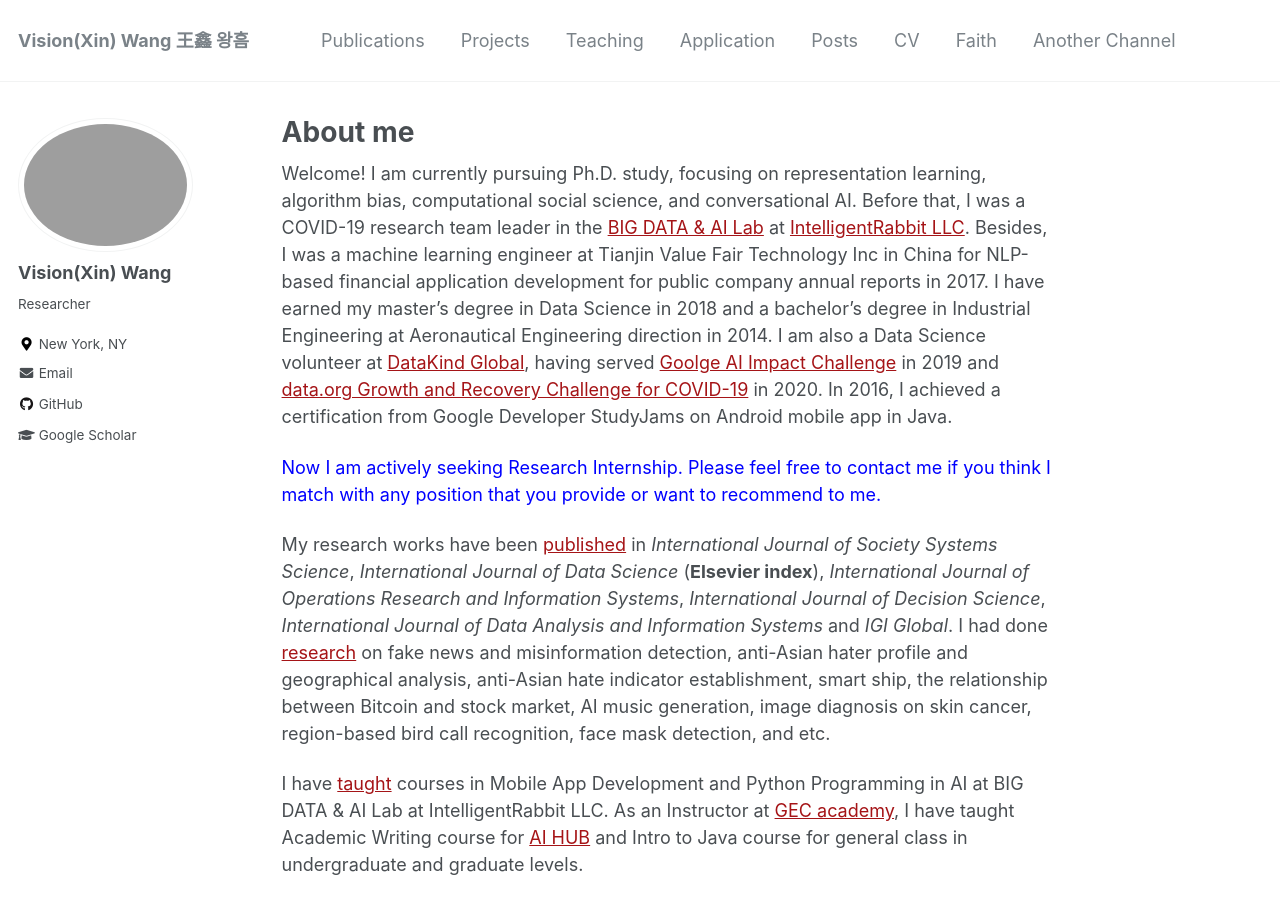
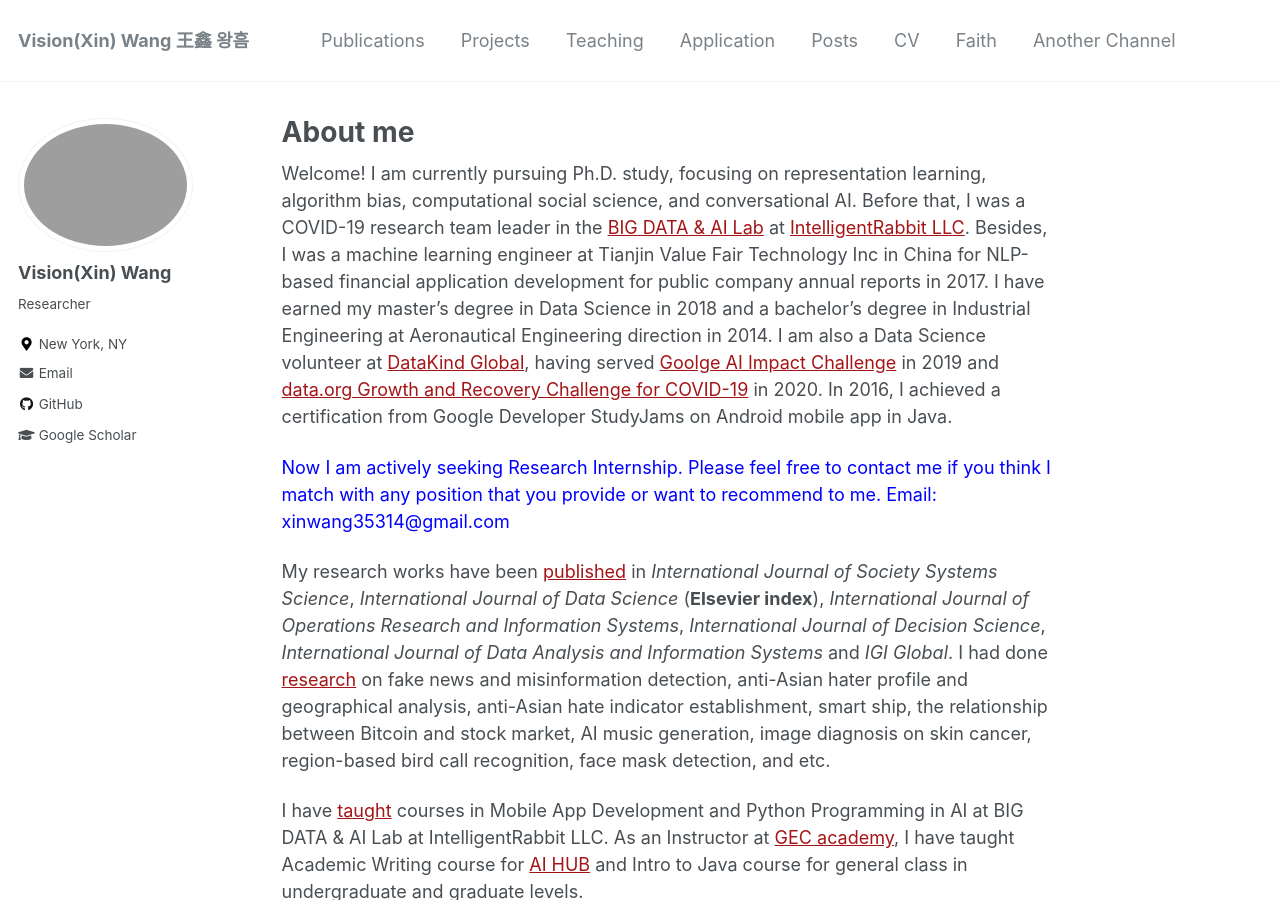
Before and after one commit to xin-wang-kr/xin-wang-kr.github.io, a Jekyll site: the page built from _pages/about.md, in a window 1280 px wide and 900 px high. Built offline with Jekyll 4.4.1, drawn with Linux system fonts in a browser that asks for light colours.

Commit message:
Update about.md

```diff
--- a/_pages/about.md
+++ b/_pages/about.md
@@ -13,7 +13,7 @@ image_sliders:
 Welcome! I am currently pursuing Ph.D. study, focusing on representation learning, algorithm bias, computational social science, and conversational AI. Before that, I was a COVID-19 research team leader in the [BIG DATA & AI Lab](https://intelrabbit.com/research-projects/) at [IntelligentRabbit LLC](https://intelrabbit.com/services/). Besides, I was a machine learning engineer at Tianjin Value Fair Technology Inc in China for NLP-based financial application development for public company annual reports in 2017. I have earned my master's degree in Data Science in 2018 and a bachelor's degree in Industrial Engineering at Aeronautical Engineering direction in 2014. I am also a Data Science volunteer at [DataKind Global](https://www.datakind.org/), having served [Goolge AI Impact Challenge](https://impactchallenge.withgoogle.com/techforsocialgood) in 2019 and [data.org Growth and Recovery Challenge for COVID-19](https://data.org/initiatives/challenge/) in 2020.
 In 2016, I achieved a certification from Google Developer StudyJams on Android mobile app in Java.
 
-<span style="color:blue">Now I am actively seeking Research Internship. Please feel free to contact me if you think I match with any position that you provide or want to recommend to me.</span>
+<span style="color:blue">Now I am actively seeking Research Internship. Please feel free to contact me if you think I match with any position that you provide or want to recommend to me. Email: xinwang35314@gmail.com</span>
 
 My research works have been [published](publications) in
 *International Journal of Society Systems Science*, *International Journal of Data Science* (**Elsevier index**),
```
